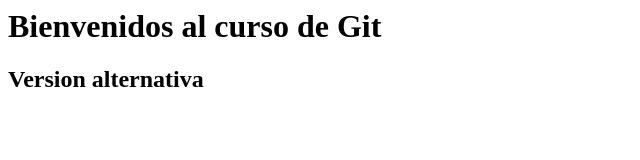
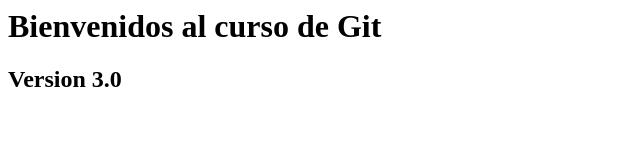
Before and after one commit to greciadevich/curso-git, a plain HTML site: page index.html in a window 1280 px wide. Shown: the whole page, without its empty margins (0-640 px from the left). Drawn offline with Linux system fonts and the light colour scheme.

Commit message:
Version3.0

```diff
--- a/index.html
+++ b/index.html
@@ -7,6 +7,6 @@
     </head>
     <body>
         <h1>Bienvenidos al curso de Git</h1>
-        <h2>Version alternativa</h2>
+        <h2>Version 3.0</h2>
     </body>
 </html>
```
